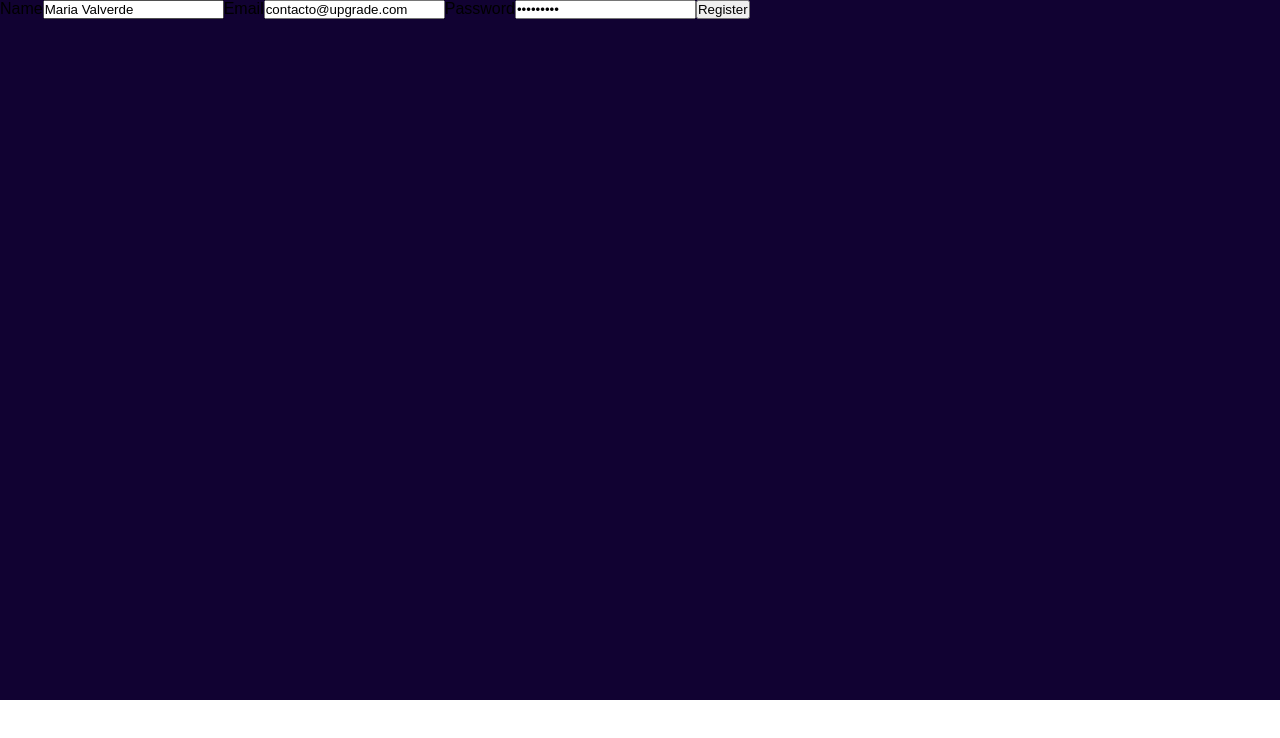
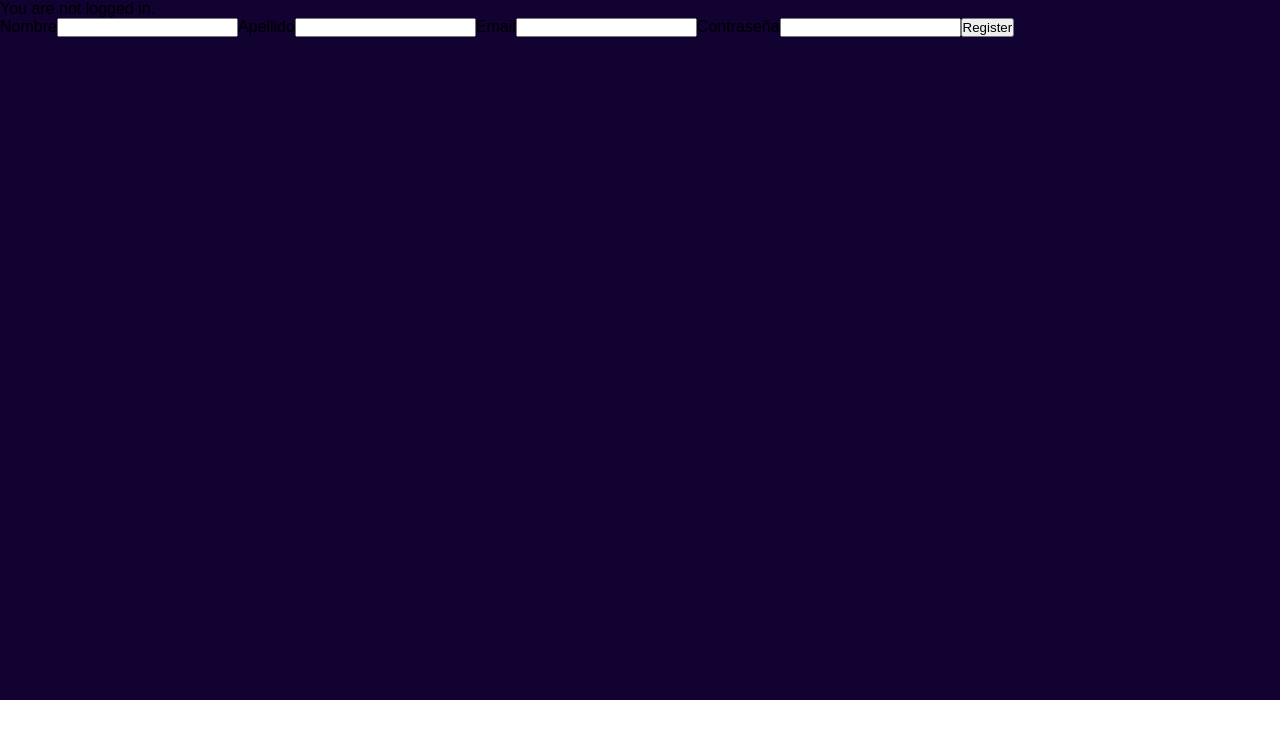
Before and after one commit to jesuscorcoles/Rhitme-App, a React (Create React App) app in the folder rhitme/: page /registerpage in a window 1280 px wide. Shown: the top 738 px of the page. Built offline with nearby package versions, Linux system fonts and the light colour scheme.

Commit message:
login&register

```diff
--- a/rhitme/src/App.js
+++ b/rhitme/src/App.js
@@ -1,5 +1,6 @@
 import {BrowserRouter as Router, Route, Routes} from "react-router-dom";
 import './App.scss';
+// import NavBar from "./Components/NavBar/NavBar";
 import CompraEfectuada from "./Pages/Entradas/CompraEfectuada/CompraEfectuada";
 import ComprarEntrada1 from "./Pages/Entradas/ComprarEntrada1/ComprarEntrada1";
 import ComprarEntrada2 from "./Pages/Entradas/ComprarEntrada2/ComprarEntrada2";
@@ -32,6 +33,8 @@ import LoginPage from "./Pages/LoginPage/LoginPage";
 import { JwtContext } from './shared/contexts/JwtContext';
 import React, { useState } from 'react';
 import RegisterPage from "./Pages/RegisterPage/RegisterPage";
+import AuthButton from "./shared/components/AuthButton/AuthButton";
+import RequireAuth from "./shared/components/RequireAuth/RequireAuth";
 
 
 
@@ -40,27 +43,27 @@ function App() {
 
   return (
     <JwtContext.Provider value={{ jwt, setJwt }}>
+      <Router>
 
-      <Router>
         <div className='general'>
           {/* <NavBar></NavBar> */}
 
+
+          <AuthButton/>
+            {/* recordar poner requireauthn en paginas necesario logueo */}
             <Routes>
-          {/* recordar poner autenticacion authbutton, requireautentication... etz */}
               <Route path="/registerpage" element={<RegisterPage></RegisterPage>}></Route>
               <Route path="/loginpage" element={<LoginPage></LoginPage>}></Route>
-            <Route path="/" element={<HomePage></HomePage>}></Route>
+
+              {/* <Route path="/profile" element={<RequireAuth><HomePage/></RequireAuth>}/> EJEMPLO AUTH */}
+
+              <Route path="/" element={<RequireAuth><HomePage/></RequireAuth>}></Route>
               <Route path="/buscar" element={<SearchPage></SearchPage>}></Route>
               <Route path="/myconcerts" element={<MyConcertsPage></MyConcertsPage>}></Route>
               <Route path="/configuration" element={<ConfigurationPage></ConfigurationPage>}></Route>
               <Route path="/conciertos" element={<Conciertos></Conciertos>}></Route>
-
-
               <Route path="/entradas" element={<MenuEntradaPage></MenuEntradaPage>}></Route>
               <Route path="/entradas/:id" element={<EventoSeleccionado></EventoSeleccionado>}></Route>
-
-
-
               <Route path="/comprarentrada1" element={<ComprarEntrada1></ComprarEntrada1>}></Route>
               <Route path="/comprarentrada2" element={<ComprarEntrada2></ComprarEntrada2>}></Route>
               <Route path="/compraefectuada" element={<CompraEfectuada></CompraEfectuada>}></Route>
@@ -85,7 +88,6 @@ function App() {
 
             </div>
 
-
       </Router>
     </JwtContext.Provider>
   );
--- a/rhitme/src/Pages/LoginPage/LoginPage.jsx
+++ b/rhitme/src/Pages/LoginPage/LoginPage.jsx
@@ -8,7 +8,7 @@ export default function LoginPage () {
     const { setJwt } = useContext(JwtContext);
 
     const onSubmit = formData => {
-        API.post('login', formData).then(res => {
+        API.post('users/login', formData).then(res => {
             localStorage.setItem('token', res.data.token)
             localStorage.setItem('user', JSON.stringify(res.data.user))
             setJwt(true);
--- a/rhitme/src/Pages/RegisterPage/RegisterPage.jsx
+++ b/rhitme/src/Pages/RegisterPage/RegisterPage.jsx
@@ -12,7 +12,7 @@ export default function RegisterPage () {
     // }
 
     const onSubmit = formData => {
-        API.post('register', formData).then(res => {
+        API.post('users/register', formData).then(res => {
             console.log('Register user',);
         })
     }
@@ -22,24 +22,28 @@ export default function RegisterPage () {
         <form onSubmit={handleSubmit(onSubmit)}>
 
             {/* register your input into the hook by invoking the "register" function */}
-            <label htmlFor="name">Name</label>
-            <input id="name" defaultValue="Maria Valverde"
+            <label htmlFor="name">Nombre</label>
+            <input id="name" defaultValue=""
                    {...register("name", { required: true })}/>
+
+            <label htmlFor="surname">Apellido</label>
+            <input id="surname" defaultValue=""
+                   {...register("surname", { required: true })}/>
 
             {/*<input name="role" id="role" defaultValue="admin"*/}
             {/*       ref={register({ required: true })}/>*/}
 
             <label htmlFor="email">Email</label>
-            <input id="email" defaultValue="contacto@upgrade.com"
+            <input id="email" defaultValue=""
                    {...register("email", { required: true, pattern: /^[a-z0-9._%+-]+@[a-z0-9.-]+\.[a-z]{2,4}$/ })}/>
 
-            {/*<label htmlFor="username">Username</label>*/}
-            {/*<input name="username" id="username" defaultValue="abelcabezaroman"*/}
-            {/*       ref={register({ required: true, minLength: 4 })}/>*/}
+            {/* <label htmlFor="surname">Surname</label>
+            <input name="surname" id="surname" defaultValue="abelcabezaroman"
+                   ref={register({ required: true, minLength: 4 })}/> */}
 
             {/* include validation with required or other standard HTML validation rules */}
-            <label htmlFor="password">Password</label>
-            <input name="password" id="password" type="password" defaultValue="ABCedf123"
+            <label htmlFor="password">Contraseña</label>
+            <input name="password" id="password" type="password" defaultValue=""
                    {...register("password", {
                        required: true,
                        pattern: /^(?=.*[a-z])(?=.*[A-Z])(?=.*\d)[a-zA-Z\d]{8,}$/
```
Also changed, not shown: 1 other file (tests, documents, lock files or other folders). Lines whose indentation alone changed are shown as unchanged.
